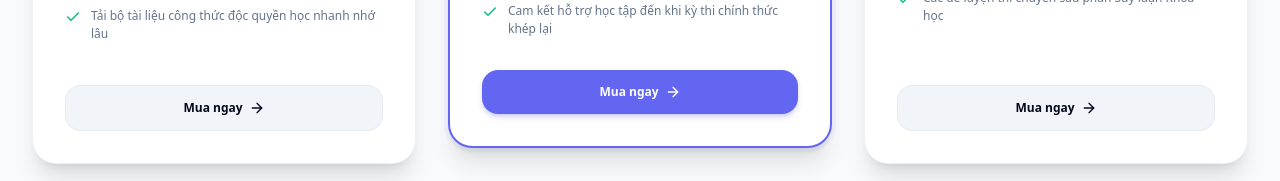
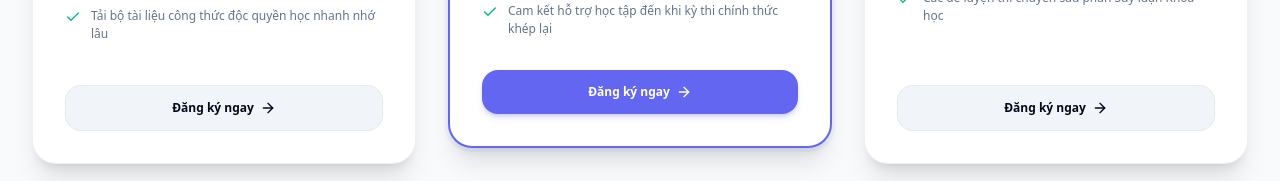
Before and after one commit to tomyrese/buivancong, a Next.js app: page /packages in a window 1280 px wide. Shown: the part 839-1020 px from the top of the page. Built offline with nearby package versions, Linux system fonts and the light colour scheme; no server answers.

Commit message:
style: change packages checkout button label from Mua ngay to Đăng ký ngay

```diff
--- a/app/packages/page.tsx
+++ b/app/packages/page.tsx
@@ -305,7 +305,7 @@ export default function PackagesPage() {
                     : 'bg-muted text-foreground hover:bg-muted/80 border border-border/80'
                 }`}
               >
-                Mua ngay
+                Đăng ký ngay
                 <ArrowRight className="h-4 w-4" />
               </button>
             </div>
```
